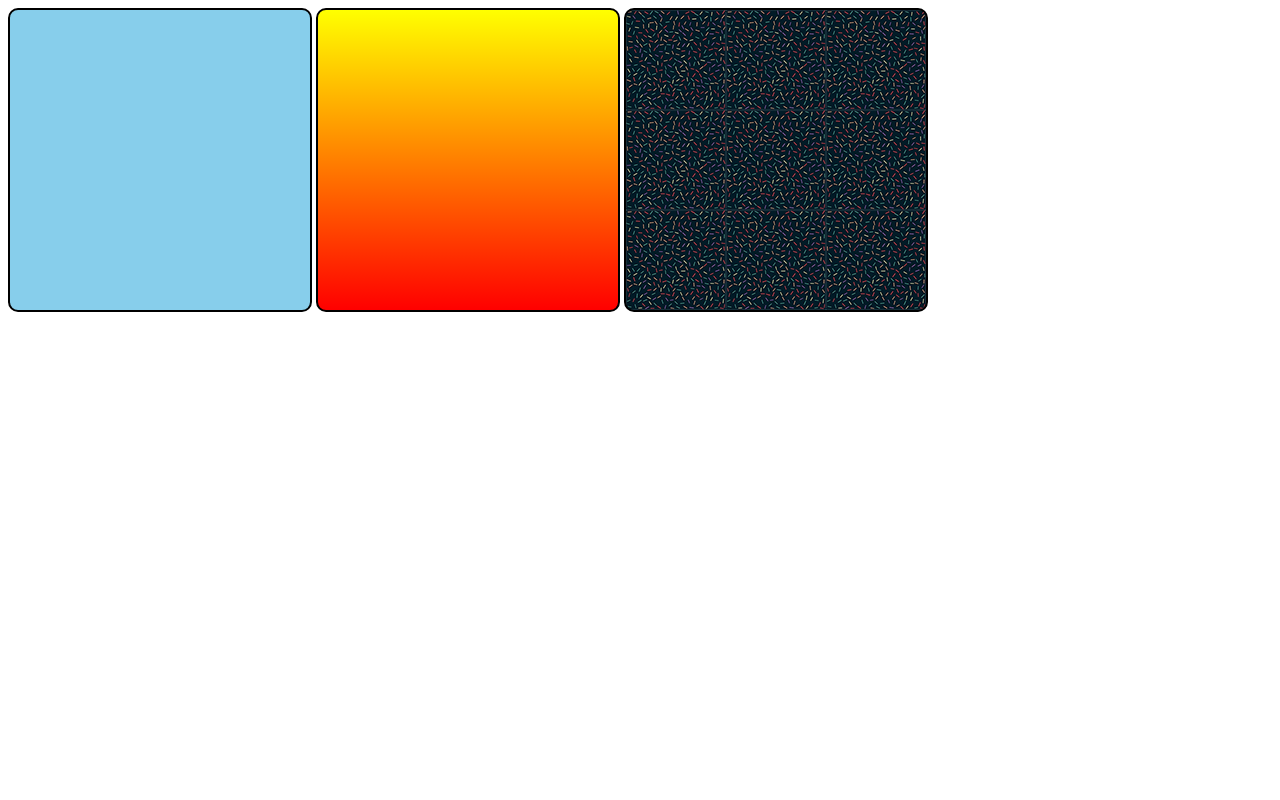
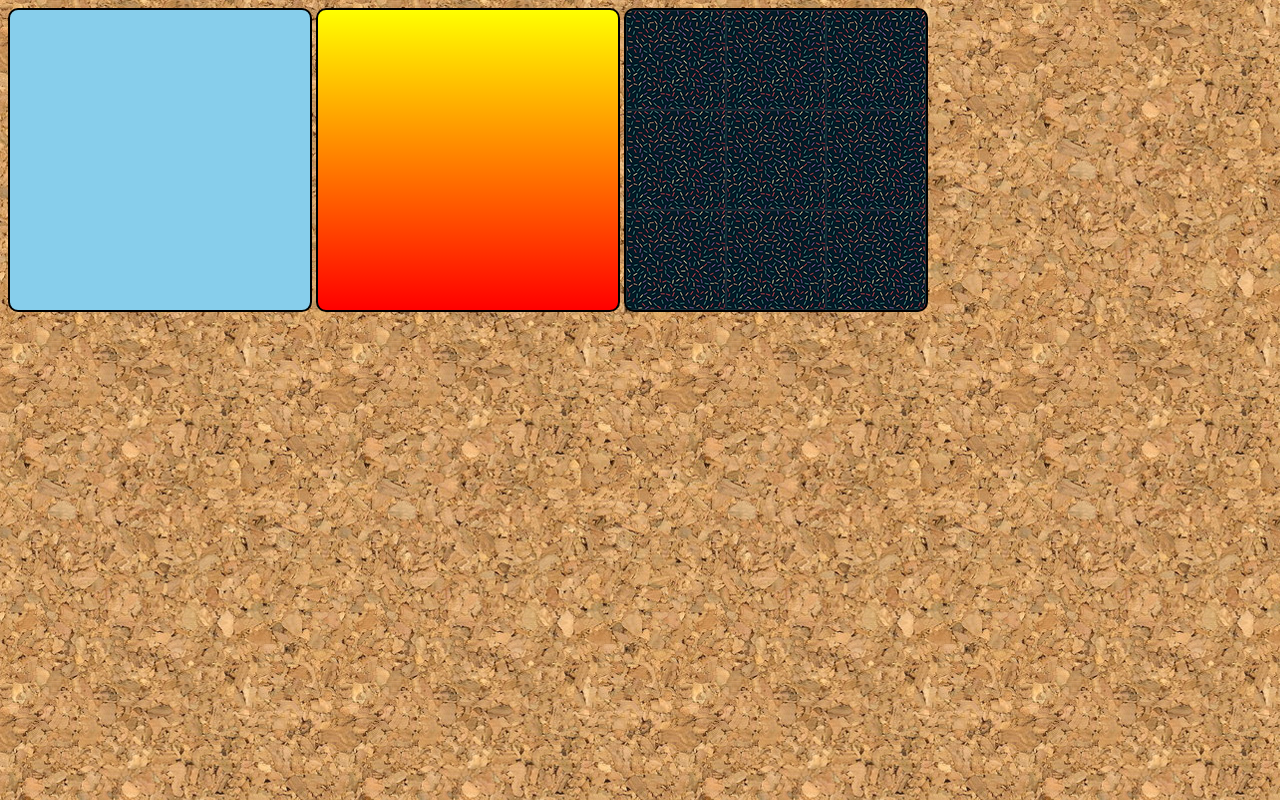
Before and after one commit to MarciusBispo/HTM-CSS, a plain HTML site: page Exercise/ex022/fundo001.html in a window 1280 px wide. Drawn offline with Linux system fonts and the light colour scheme.

Commit message:
background edit

```diff
--- a/Exercise/ex022/fundo001.html
+++ b/Exercise/ex022/fundo001.html
@@ -5,6 +5,9 @@
     <meta name="viewport" content="width=device-width, initial-scale=1.0">
     <title>Teste de imagen de fundo</title>
     <style>
+        body{
+            background-image: url('images/wallpaper001.jpg');
+        }
         div.quadrado{
             border: 2px solid black;
             border-radius: 10px;
```
Also changed, not shown: Exercise/ex022/fundo002.html (added, +11 -0 lines).
